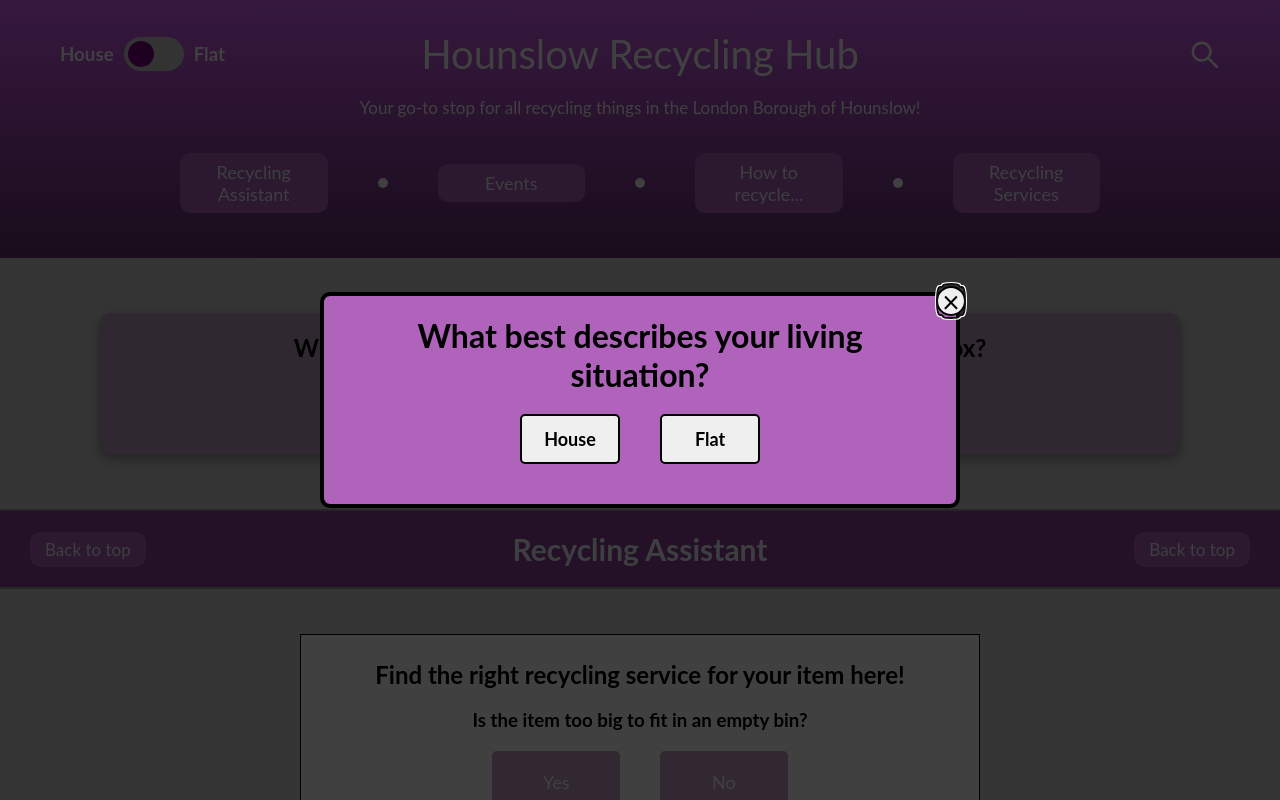
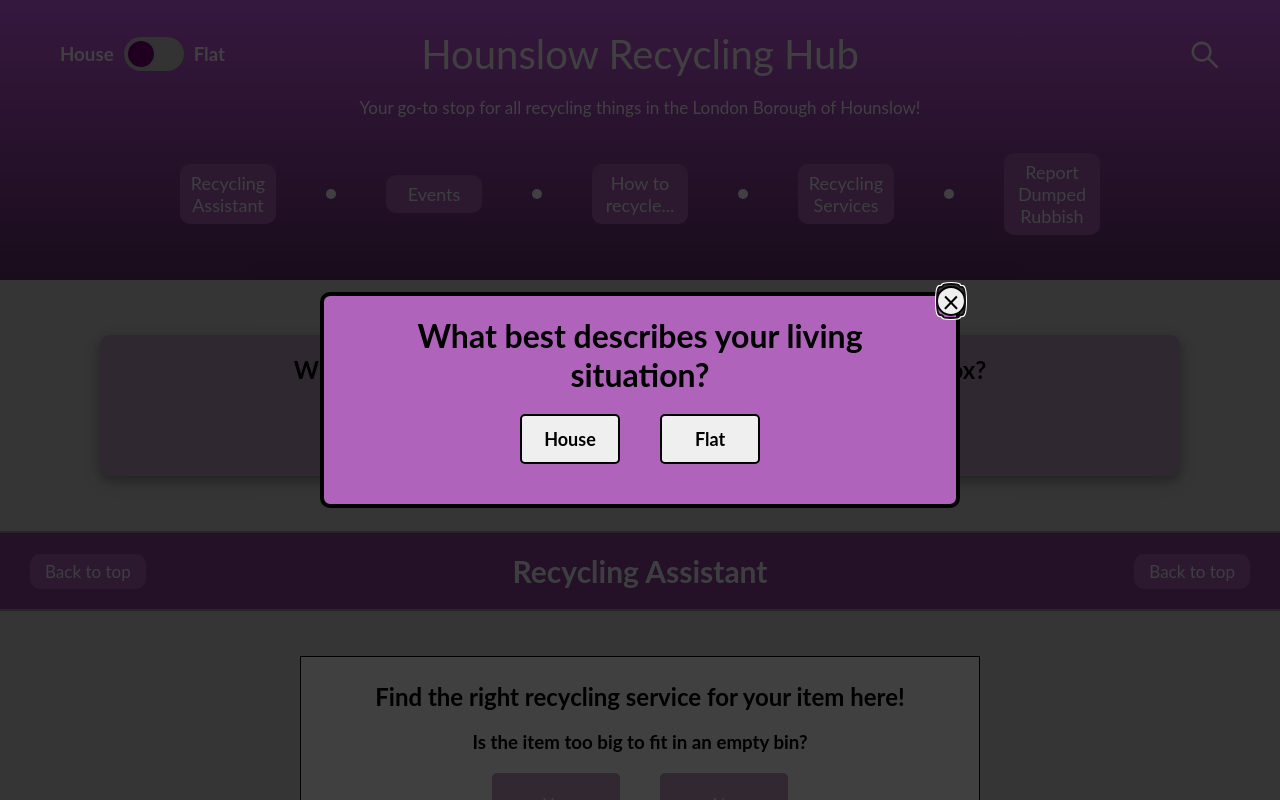
Before and after one commit to ajn2020/test, a Next.js app: page / in a window 1280 px wide. Shown: the top 800 px of the page. Built offline with nearby package versions, Linux system fonts and the light colour scheme.

Commit message:
Add anchor to header

```diff
--- a/components/Header.tsx
+++ b/components/Header.tsx
@@ -71,6 +71,8 @@ export default function Header(props: HeaderProps) {
           <a href="#ItemTypeCardGrid">How to recycle...</a>
           <div className="header-dot"></div>
           <a href="#RecyclingServiceAccordionGrid">Recycling Services</a>
+          <div className="header-dot"></div>
+          <a href="#DumpedRubbish">Report Dumped Rubbish</a>
         </div>
       </div>
     </>
```
